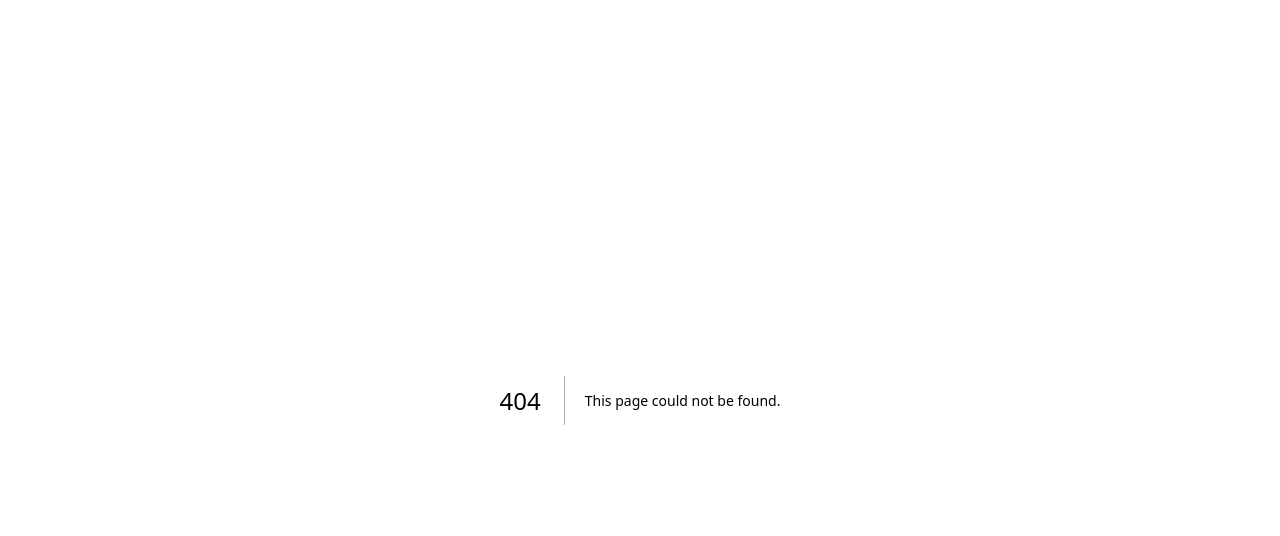
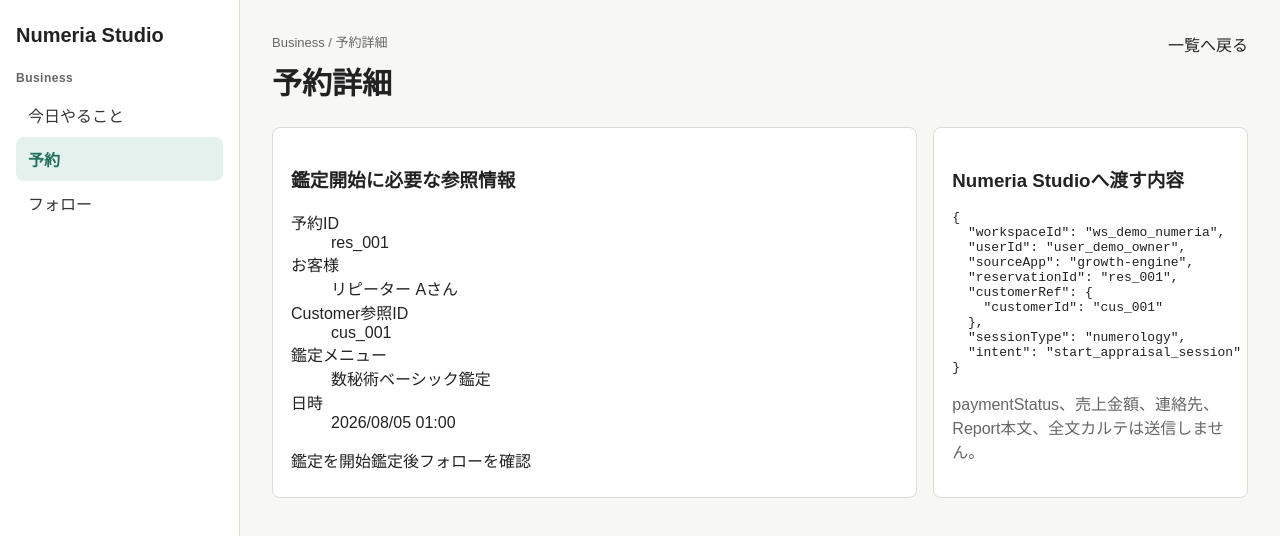
Before and after one commit to karukimori-wq/Growth-Engine, a Next.js app: page /app/business/reservations/res_001 in a window 1280 px wide. Before the commit this address had no page. Shown: the top 536 px of the page. Built offline with nearby package versions, Linux system fonts and the light colour scheme.

Commit message:
Add reservation detail screen with Numeria CTA

```diff
--- /dev/null
+++ b/src/app/app/business/reservations/[reservationId]/page.tsx
@@ -0,0 +1,78 @@
+import { createNumeriaStartUrl, getReservationForScreen, mvpFollowupContext } from "@/lib/screen-flow";
+
+type Props = {
+  params: Promise<{ reservationId: string }>;
+};
+
+function formatDateTime(value: string) {
+  return new Date(value).toLocaleString("ja-JP", {
+    year: "numeric",
+    month: "2-digit",
+    day: "2-digit",
+    hour: "2-digit",
+    minute: "2-digit"
+  });
+}
+
+export default async function ReservationDetailPage({ params }: Props) {
+  const { reservationId } = await params;
+  const { reservation, customer, product } = getReservationForScreen(reservationId);
+  const numeriaStartUrl = createNumeriaStartUrl(reservation.id, customer.id);
+  const handoffPayload = {
+    workspaceId: reservation.workspaceId,
+    userId: "user_demo_owner",
+    sourceApp: "growth-engine",
+    reservationId: reservation.id,
+    customerRef: { customerId: customer.id },
+    sessionType: "numerology",
+    intent: "start_appraisal_session"
+  };
+
+  return (
+    <div className="shell">
+      <aside className="sidebar">
+        <h1 className="brand">Numeria Studio</h1>
+        <nav>
+          <div className="nav-group">
+            <p className="nav-title">Business</p>
+            <a className="nav-link" href="/app/business">今日やること</a>
+            <a className="nav-link active" href="/app/business/reservations">予約</a>
+            <a className="nav-link" href={`/app/business/followups/${mvpFollowupContext.followupId}`}>フォロー</a>
+          </div>
+        </nav>
+      </aside>
+      <main className="main">
+        <header className="page-header">
+          <div>
+            <p className="eyebrow">Business / 予約詳細</p>
+            <h2 className="page-title">予約詳細</h2>
+          </div>
+          <a className="button secondary" href="/app/business/reservations">一覧へ戻る</a>
+        </header>
+
+        <section className="grid">
+          <div className="card span-8">
+            <h3>鑑定開始に必要な参照情報</h3>
+            <dl className="definition-list">
+              <dt>予約ID</dt><dd>{reservation.id}</dd>
+              <dt>お客様</dt><dd>{customer.displayName}</dd>
+              <dt>Customer参照ID</dt><dd>{customer.id}</dd>
+              <dt>鑑定メニュー</dt><dd>{product.name}</dd>
+              <dt>日時</dt><dd>{formatDateTime(reservation.scheduledStartAt)}</dd>
+            </dl>
+            <div className="action-row">
+              <a className="button" href={numeriaStartUrl}>鑑定を開始</a>
+              <a className="button secondary" href={`/app/business/followups/${mvpFollowupContext.followupId}`}>鑑定後フォローを確認</a>
+            </div>
+          </div>
+
+          <div className="card span-4">
+            <h3>Numeria Studioへ渡す内容</h3>
+            <pre className="code-block">{JSON.stringify(handoffPayload, null, 2)}</pre>
+            <p className="muted">paymentStatus、売上金額、連絡先、Report本文、全文カルテは送信しません。</p>
+          </div>
+        </section>
+      </main>
+    </div>
+  );
+}
```
